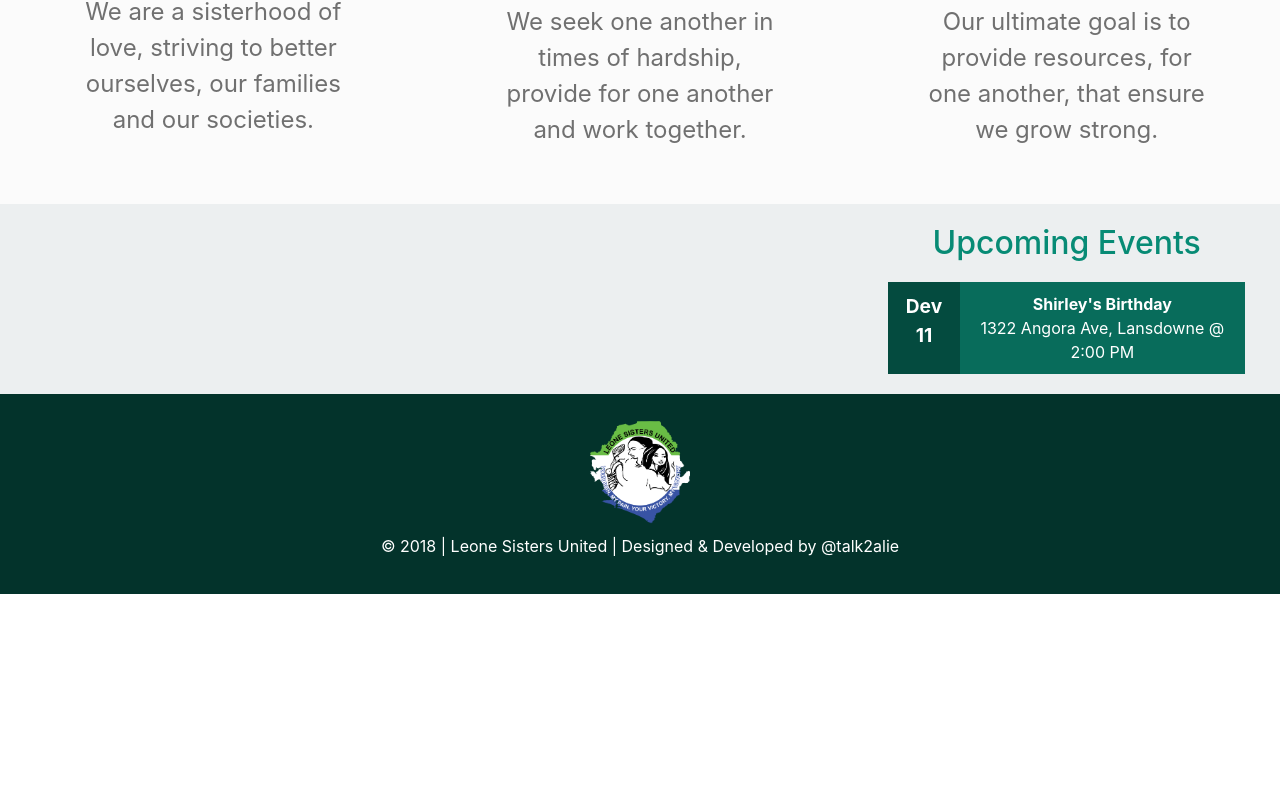
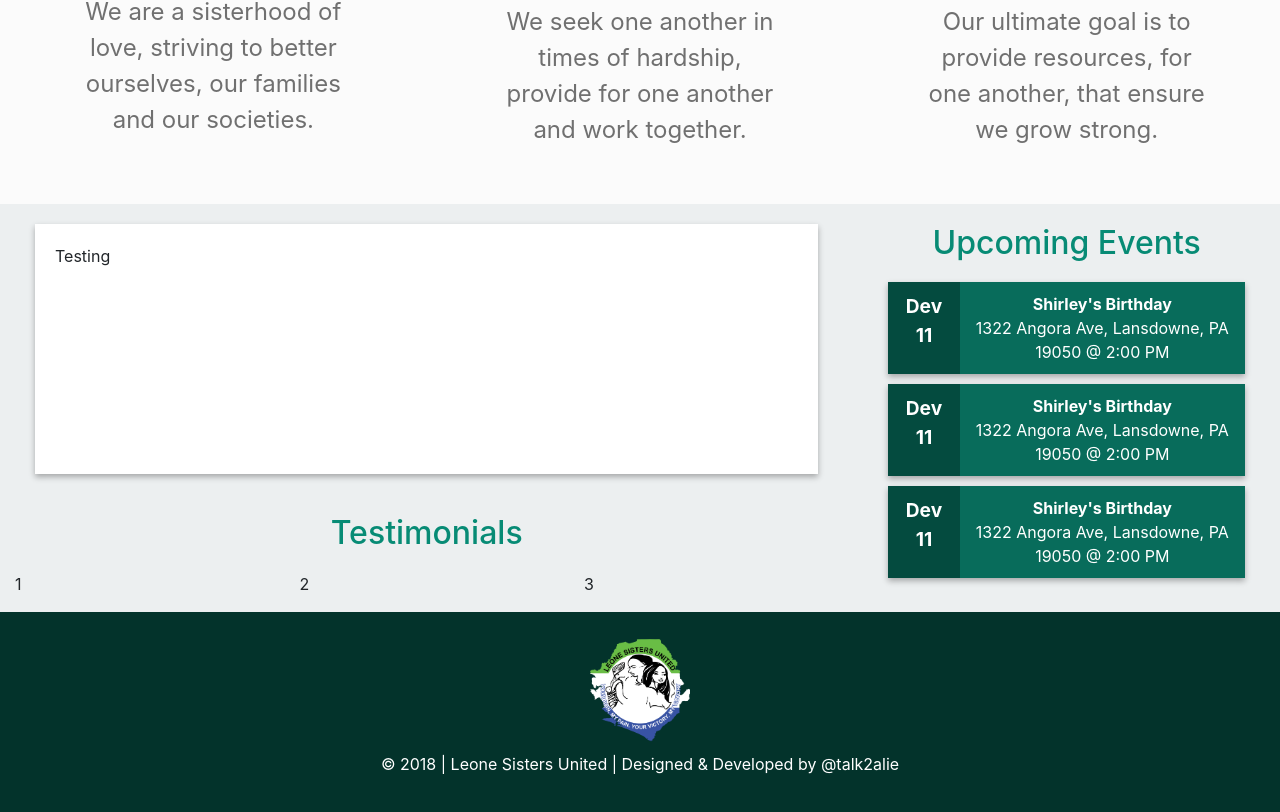
Before and after one commit to talk2alie/LeoneSistersWeb, an Angular app in the folder leone-sisters/: page / in a window 1280 px wide. Shown: the part 1270-2082 px from the top of the page. Before the commit the page ends 1864 px from the top, so only its background shows below. Built offline with nearby package versions, Linux system fonts and the light colour scheme.

Commit message:
Modify home page to add some more events and testimonial section

```diff
--- a/leone-sisters/src/app/home/home.component.css
+++ b/leone-sisters/src/app/home/home.component.css
@@ -46,6 +46,8 @@
     grid-gap: 0px;
     grid-template-columns: 20% 80%;
     color: white;
+    box-shadow: 0px 3px 6px rgba(0, 0, 0, 0.3);
+    margin: 10px auto;
 }
 
 .event > div {
@@ -66,3 +68,11 @@
 .title {
     font-weight: bold;
 }
+
+.banner {
+    height: 250px;
+    padding: 20px;
+    margin: 20px;
+    background-color: #FFFFFF;
+    box-shadow: 0px 3px 6px rgba(0, 0, 0, 0.3);
+}
--- a/leone-sisters/src/app/home/home.component.html
+++ b/leone-sisters/src/app/home/home.component.html
@@ -38,13 +38,31 @@
                 <img src="../../assets/grow.png" alt="We grow">
                 <span>We Grow</span>
                 <p>
-                   Our ultimate goal is to provide resources, for one another, that ensure we grow strong.
+                    Our ultimate goal is to provide resources, for one another, that ensure we grow strong.
                 </p>
             </div>
         </div>
     </div>
     <div class="row testimonials">
-        <div class="col-8"></div>
+        <div class="col-lg-8">
+            <div class="banner">
+                <p>Testing</p>
+            </div>
+            <div class="row">
+                <div class="col-lg-12">
+                    <h1 class="text-center">Testimonials</h1>
+                </div>
+                <div class="col">
+                    <p>1</p>
+                </div>
+                <div class="col">
+                    <p>2</p>
+                </div>
+                <div class="col">
+                    <p>3</p>
+                </div>
+            </div>
+        </div>
         <div class="col">
             <div class="events">
                 <h1>Upcoming Events</h1>
@@ -59,11 +77,42 @@
                         <span class="title">Shirley's Birthday</span>
                         <br>
                         <span>
-                            1322 Angora Ave, Lansdowne @ 2:00 PM
+                            1322 Angora Ave, Lansdowne, PA 19050 @ 2:00 PM
+                        </span>
+                    </div>
+                </div>
+                <div class="event">
+                    <div class="date">
+                        <span>Dev</span><br>
+                        <span>
+                            11
+                        </span>
+                    </div>
+                    <div class="details">
+                        <span class="title">Shirley's Birthday</span>
+                        <br>
+                        <span>
+                            1322 Angora Ave, Lansdowne, PA 19050 @ 2:00 PM
+                        </span>
+                    </div>
+                </div>
+                <div class="event">
+                    <div class="date">
+                        <span>Dev</span><br>
+                        <span>
+                            11
+                        </span>
+                    </div>
+                    <div class="details">
+                        <span class="title">Shirley's Birthday</span>
+                        <br>
+                        <span>
+                            1322 Angora Ave, Lansdowne, PA 19050 @ 2:00 PM
                         </span>
                     </div>
                 </div>
             </div>
+
         </div>
     </div>
 </div>
--- a/leone-sisters/src/styles.css
+++ b/leone-sisters/src/styles.css
@@ -1,4 +1,5 @@
 h1, h2, h3, h4, h5, h6 {
     color: #078B75;
     font-size: 2em;
+    margin: 20px;
 }
```
